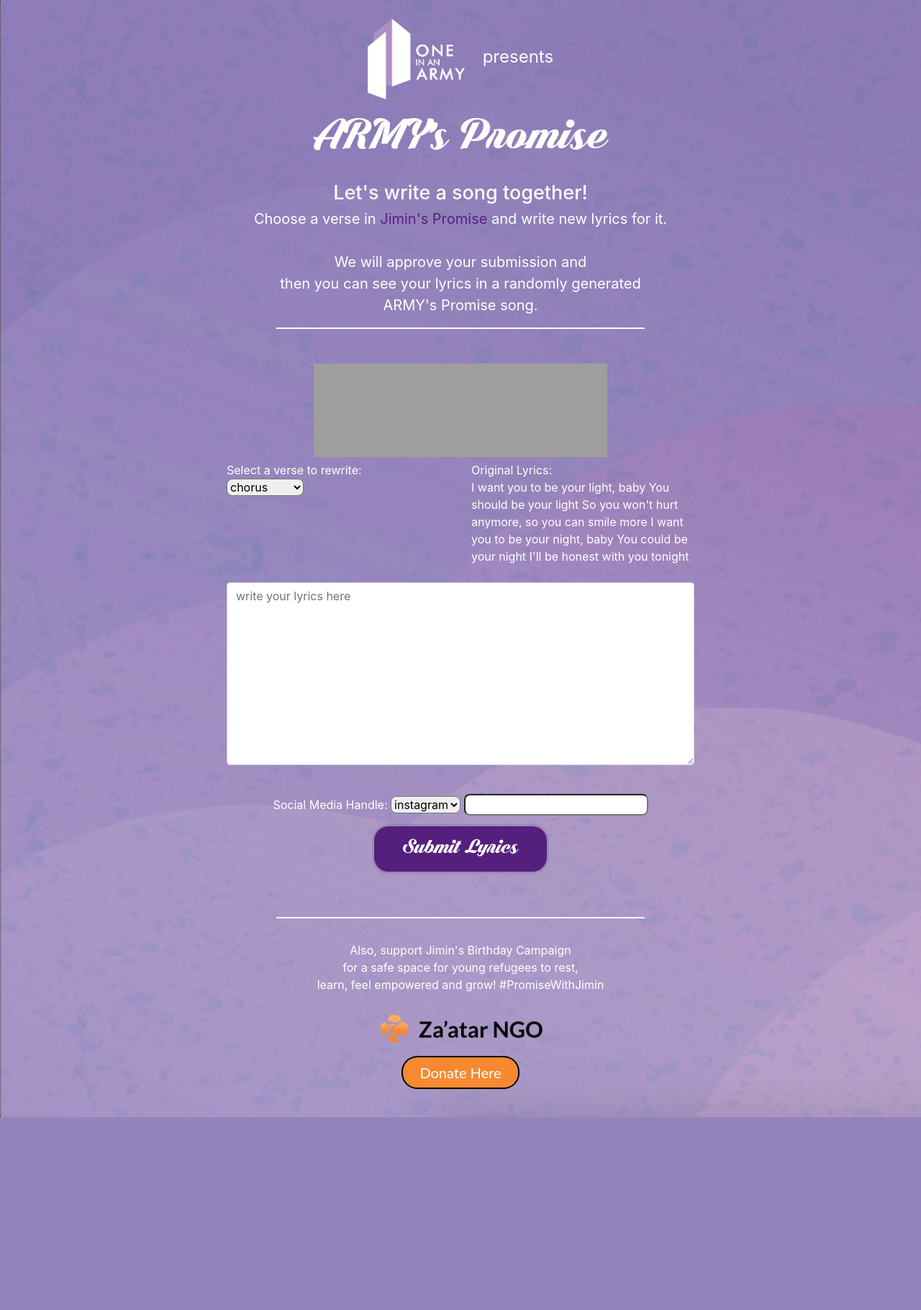
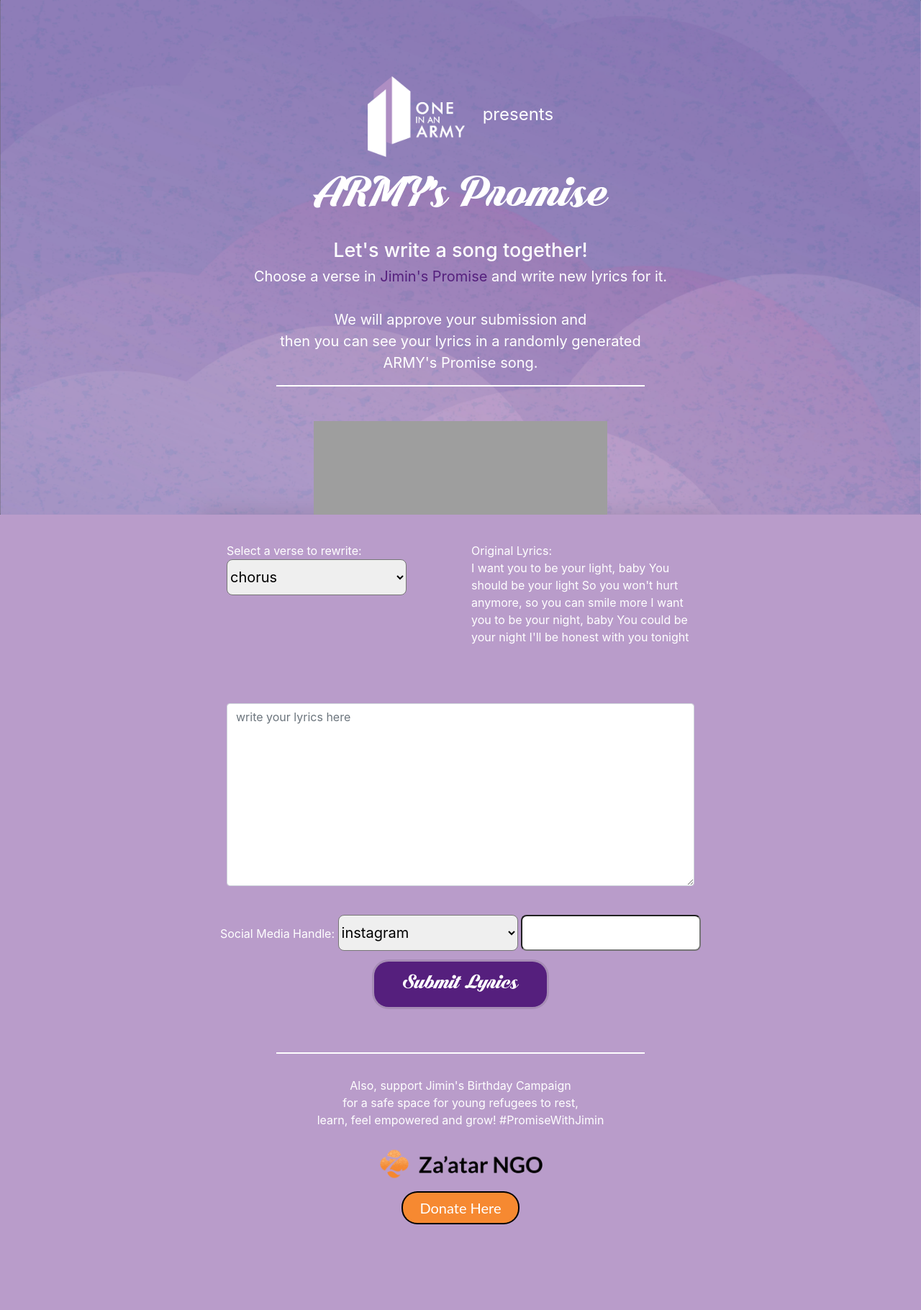
Before and after one commit to jasonfong/lyrics_generator, a Flask app: page /web/submit_line in a window 1280 px wide. Shown: the whole page at 72% size. Before the commit the page ends 1552 px from the top, so only its background shows below. Run offline with Flask 2, Linux system fonts and the light colour scheme; some libraries are stand-ins or nearby versions; grey boxes are pictures that could not be loaded.

Commit message:
Make select and input match mockups

```diff
--- a/static/css/style.css
+++ b/static/css/style.css
@@ -3,7 +3,7 @@
 	background-color: #b99cca;
 	background-image: url('../backgrounds/temp_bk_pur.png');
 	background-repeat: no-repeat;
-	background-size: cover;
+	background-size: contain;
 	padding: 1rem;
 }
 
@@ -67,12 +67,18 @@
 	padding: 0.5rem;
 }
 
+input, select {
+	font-size: 20px;
+	height: 50px;
+	width: 250px;
+}
+
 .content {
 	padding: 0 1rem 1rem;
 }
 
 .center {
-	margin: auto;
+	margin: 5rem auto;
 	max-width: 700px;
 	padding: 10px;
 	text-align: center
--- a/web/templates/submit_line.html
+++ b/web/templates/submit_line.html
@@ -25,9 +25,9 @@
 ARMY's Promise song. <br>
 </div>
 
-<hr style="border: 1px solid white;margin-bottom: 3rem;">
+<hr style="border: 1px solid white;">
 
-<iframe width="60%" height="130" scrolling="no" frameborder="no" allow="autoplay"
+<iframe width="60%" height="130" scrolling="no" frameborder="no" allow="autoplay" style="margin: 2rem;"
 src="https://w.soundcloud.com/player/?url=https%3A//api.soundcloud.com/tracks/551801490&color=%2355207d&auto_play=false&hide_related=false&show_comments=true&show_user=true&show_reposts=false&show_teaser=true">
 </iframe>
 
@@ -43,7 +43,7 @@
                         {% endfor %}
                     </select>
                 </div>
-                <div id="originalLyrics" class="col align-self-start">
+                <div id="originalLyrics" class="col align-self-start" style="min-height:200px">
                     Original Lyrics:<br>
                     {% for line in chorus_lines %}
                         {{line}}
```
